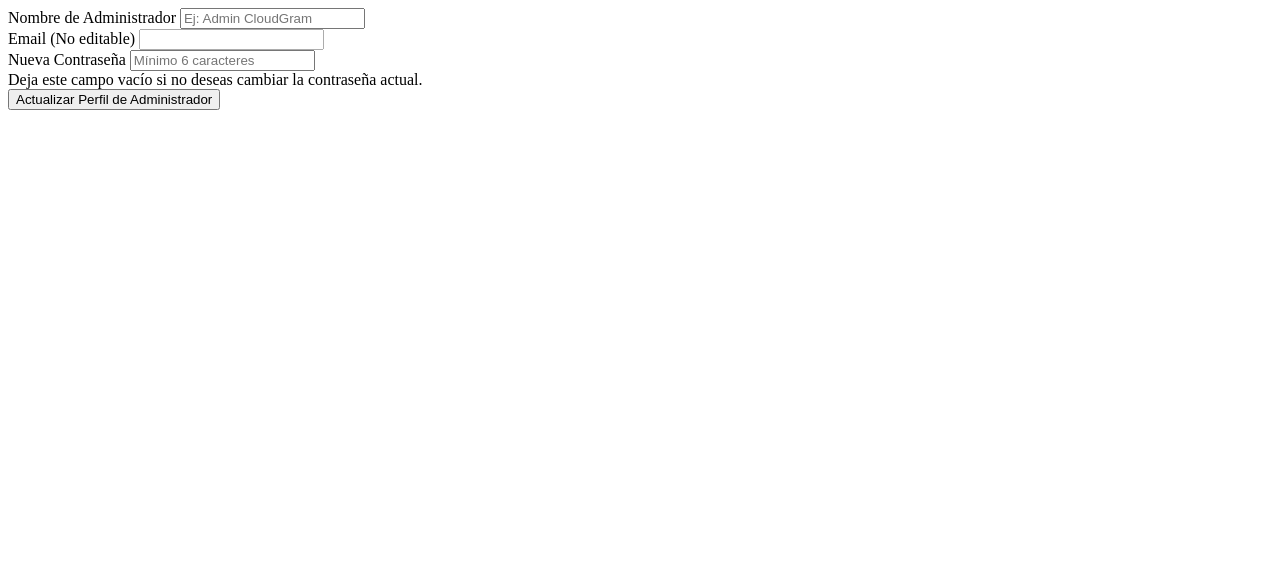
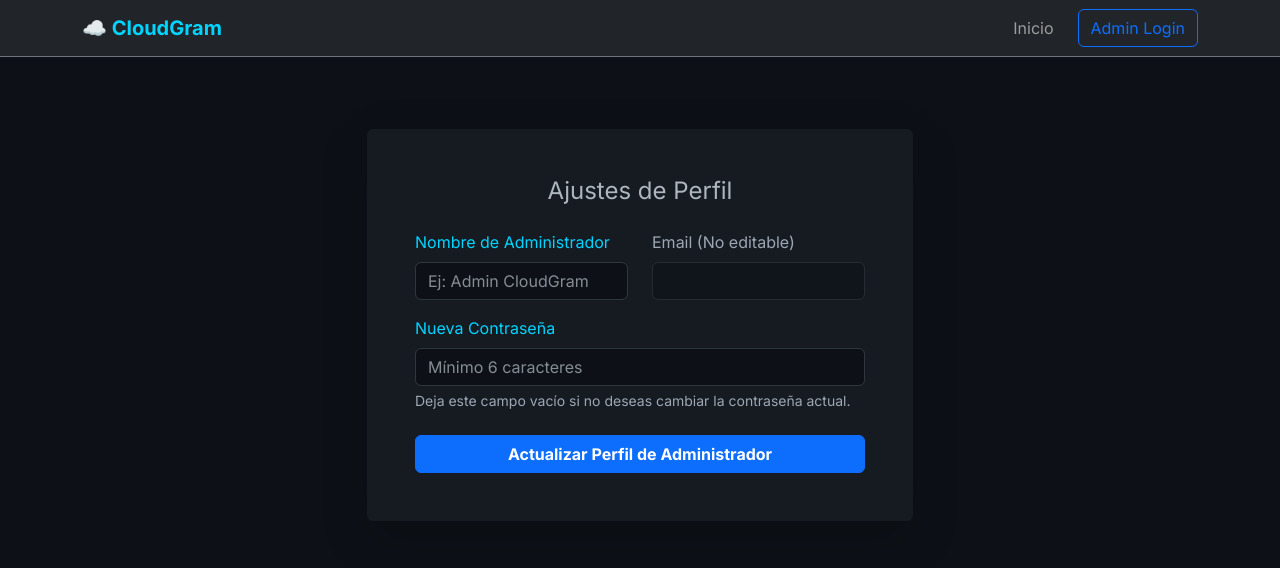
Before and after one commit to daragonp/cloudgram, a Flask app: template templates/profile.html in a window 1280 px wide. Shown: the top 568 px of the page. Run offline with Flask 3, Linux system fonts and the light colour scheme; the template is opened without the code that fills it, so the values that code supplies are empty; parts of the project's set-up code (start-up, migrations or seed data) failed here and were passed over; some libraries are stand-ins or nearby versions.

Commit message:
Ajustes en plantillas HTML

```diff
--- a/templates/profile.html
+++ b/templates/profile.html
@@ -1,5 +1,13 @@
+{% extends 'base.html' %}
+
+{% block content %}
+<div class="row justify-content-center">
+    <div class="col-md-6">
+        <div class="card border-0 shadow-lg my-5">
+            <div class="card-body p-5">
+                <h4 class="card-title text-center mb-4 fw-normal">Ajustes de Perfil</h4>
+
                 <form action="{{ url_for('perfil') }}" method="POST">
-    <!-- CSRF token generated by Flask-WTF -->
                     <input type="hidden" name="csrf_token" value="{{ csrf_token() }}">
 
                     <div class="row mb-3">
@@ -12,10 +20,17 @@
                             <input type="email" class="form-control" value="{{ user.email }}" readonly style="opacity: 0.6;">
                         </div>
                     </div>
+
                     <div class="mb-4">
                         <label class="form-label text-cyan">Nueva Contraseña</label>
                         <input type="password" name="new_password" class="form-control" placeholder="Mínimo 6 caracteres">
                         <div class="form-text text-muted">Deja este campo vacío si no deseas cambiar la contraseña actual.</div>
                     </div>
+
                     <button type="submit" class="btn btn-primary w-100 fw-bold">Actualizar Perfil de Administrador</button>
                 </form>
+            </div>
+        </div>
+    </div>
+</div>
+{% endblock %}
```
Lines whose indentation alone changed are shown as unchanged.
